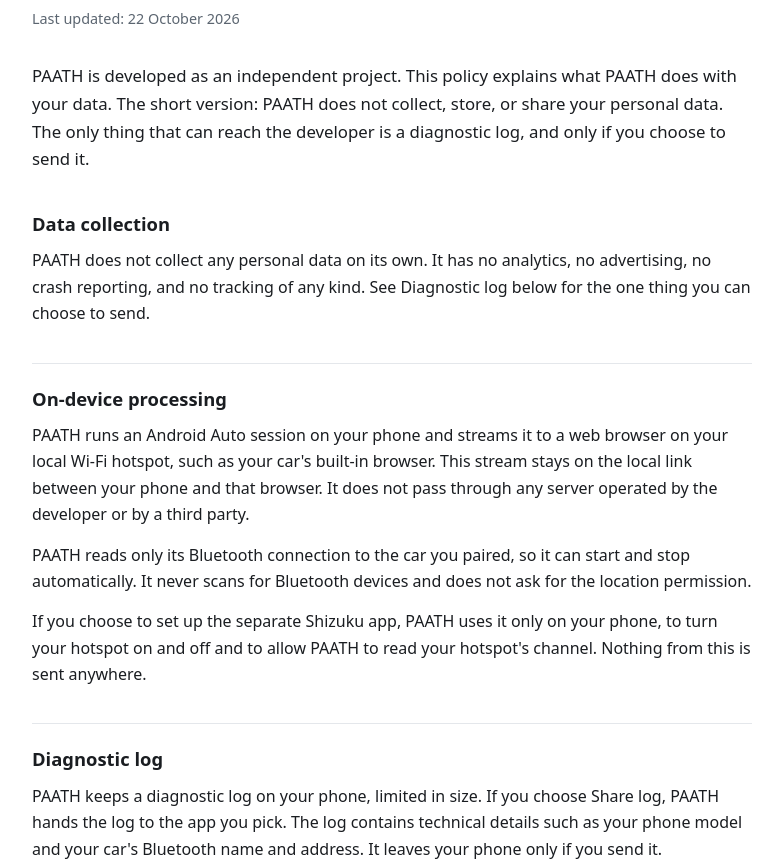
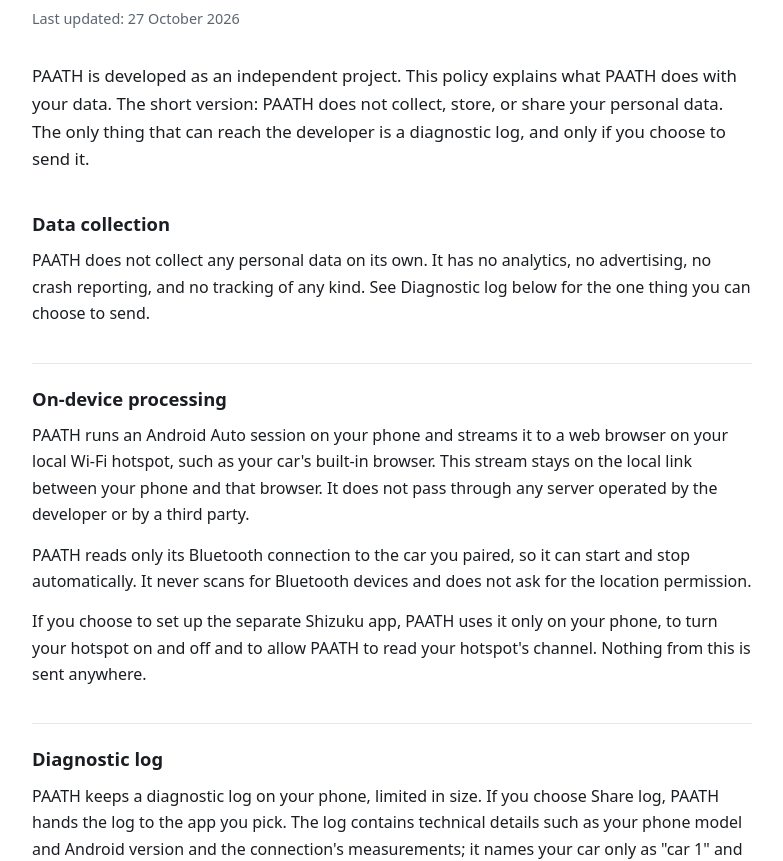
Before and after one commit to paathsupport/paath-site, a plain HTML site: page index.html in a window 1280 px wide. Shown: the part 93-954 px from the top of the page, without its empty margins (248-1031 px from the left). Drawn offline with Linux system fonts and the light colour scheme.

Commit message:
Privacy policy: the log names the car only as car 1 and holds no Bluetooth name or address (27 October 2026)

```diff
--- a/index.html
+++ b/index.html
@@ -36,7 +36,7 @@
 <body>
 <main>
   <h1>PAATH Privacy Policy</h1>
-  <p class="updated">Last updated: 22 October 2026</p>
+  <p class="updated">Last updated: 27 October 2026</p>
 
   <p class="lead">PAATH is developed as an independent project. This policy explains what PAATH does with your data. The short version: PAATH does not collect, store, or share your personal data. The only thing that can reach the developer is a diagnostic log, and only if you choose to send it.</p>
 
@@ -49,7 +49,7 @@
   <p>If you choose to set up the separate Shizuku app, PAATH uses it only on your phone, to turn your hotspot on and off and to allow PAATH to read your hotspot's channel. Nothing from this is sent anywhere.</p>
 
   <h2>Diagnostic log</h2>
-  <p>PAATH keeps a diagnostic log on your phone, limited in size. If you choose Share log, PAATH hands the log to the app you pick. The log contains technical details such as your phone model and your car's Bluetooth name and address. It leaves your phone only if you send it.</p>
+  <p>PAATH keeps a diagnostic log on your phone, limited in size. If you choose Share log, PAATH hands the log to the app you pick. The log contains technical details such as your phone model and Android version and the connection's measurements; it names your car only as "car 1" and holds no Bluetooth name or address. It leaves your phone only if you send it.</p>
 
   <h2>Network connections</h2>
   <p>PAATH makes a small number of network requests that do not include your personal data:</p>
```
